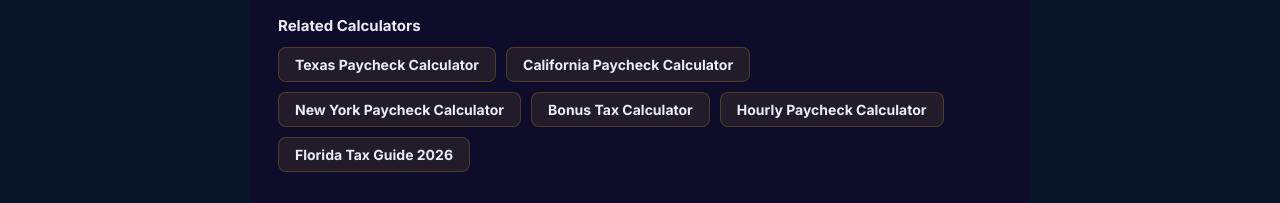
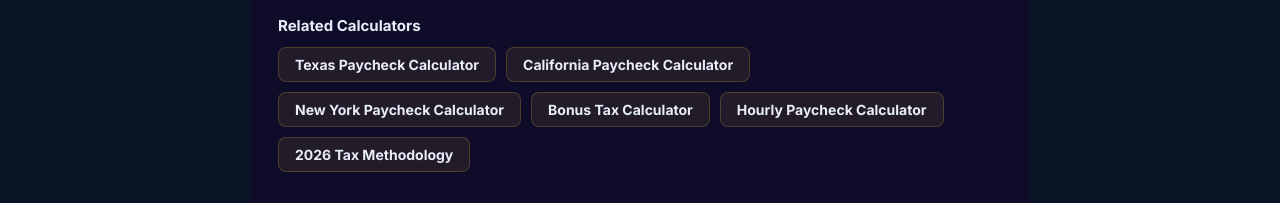
Before and after one commit to devqrcraft-ui/privatepaycheck, a Next.js app: page /florida-paycheck-calculator in a window 1280 px wide. Shown: the part 4540-4743 px from the top of the page. Built offline with nearby package versions, Linux system fonts and the light colour scheme.

Commit message:
fix: florida-paycheck-calculator related-links pointed to non-existent /blog/florida-paycheck-calculator, replaced with /methodology

```diff
--- a/src/app/florida-paycheck-calculator/page.tsx
+++ b/src/app/florida-paycheck-calculator/page.tsx
@@ -333,7 +333,7 @@ export default function Page() {
               ['/new-york-paycheck-calculator','New York Paycheck Calculator'],
               ['/bonus-tax-calculator','Bonus Tax Calculator'],
               ['/hourly-paycheck-calculator','Hourly Paycheck Calculator'],
-              ['/blog/florida-paycheck-calculator','Florida Tax Guide 2026'],
+              ['/methodology','2026 Tax Methodology'],
             ].map(([href,label]) => (
               <a key={href} href={href} style={{padding:'8px 16px', borderRadius:8, background:'rgba(245,200,66,0.08)', border:'1px solid rgba(245,200,66,0.2)', color:'#e8edf8', textDecoration:'none', fontSize:14, fontWeight:600}}>{label as string}</a>
             ))}
```
